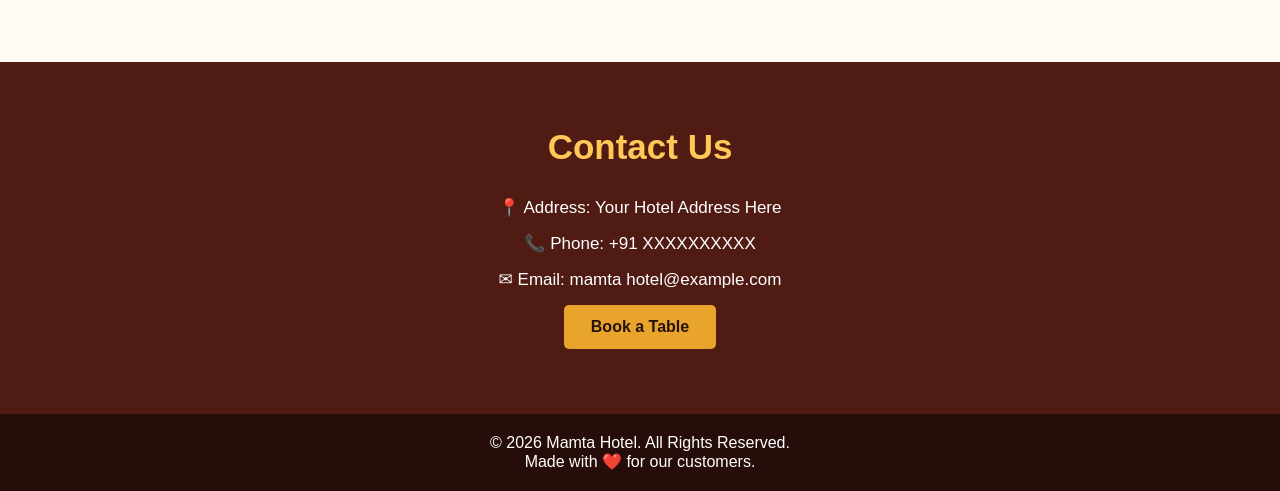
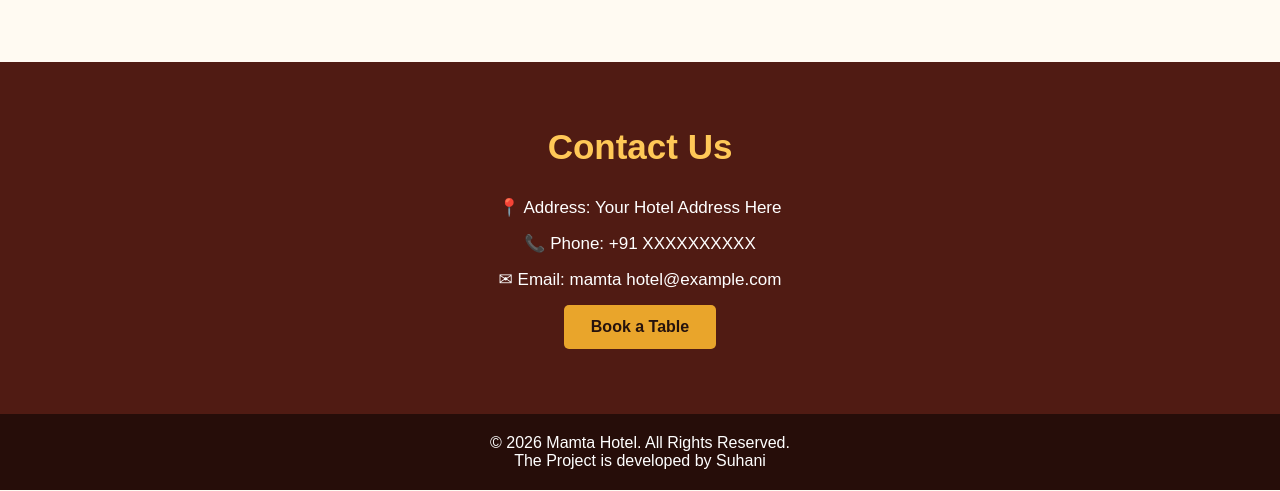
Before and after one commit to cselabmine/mamtahotal, a plain HTML site: page index.html in a window 1280 px wide. Shown: the part 1760-2251 px from the top of the page. Drawn offline with Linux system fonts and the light colour scheme.

Commit message:
Update footer with developer credit
The project is developed by Suhani.

```diff
--- a/index.html
+++ b/index.html
@@ -294,7 +294,7 @@ footer {
 
 <footer>
     <p>© 2026 Mamta Hotel. All Rights Reserved.</p>
-    <p>Made with ❤️ for our customers.</p>
+    <p>The Project is developed by Suhani </p>
 </footer>
 
 <script>
```
